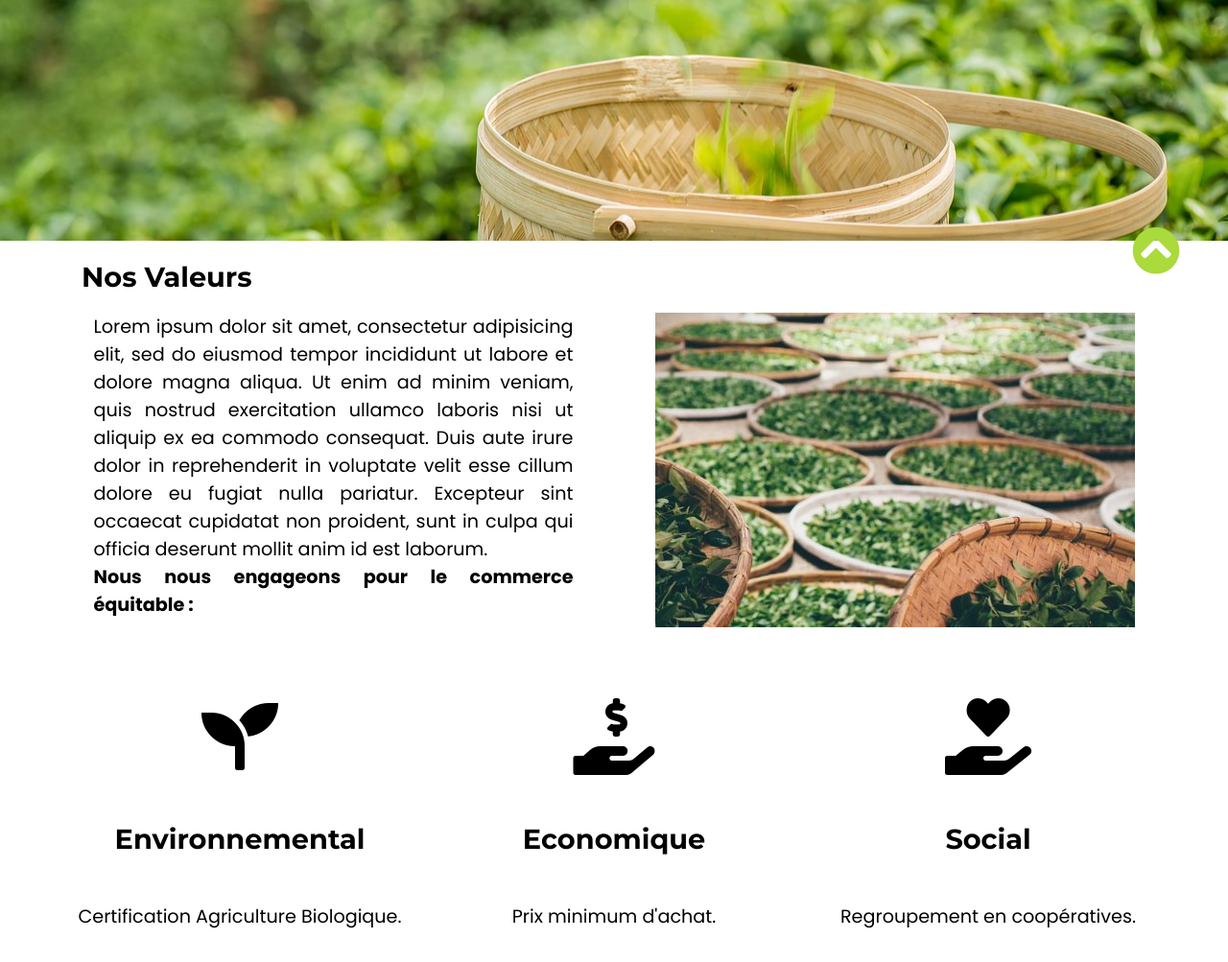
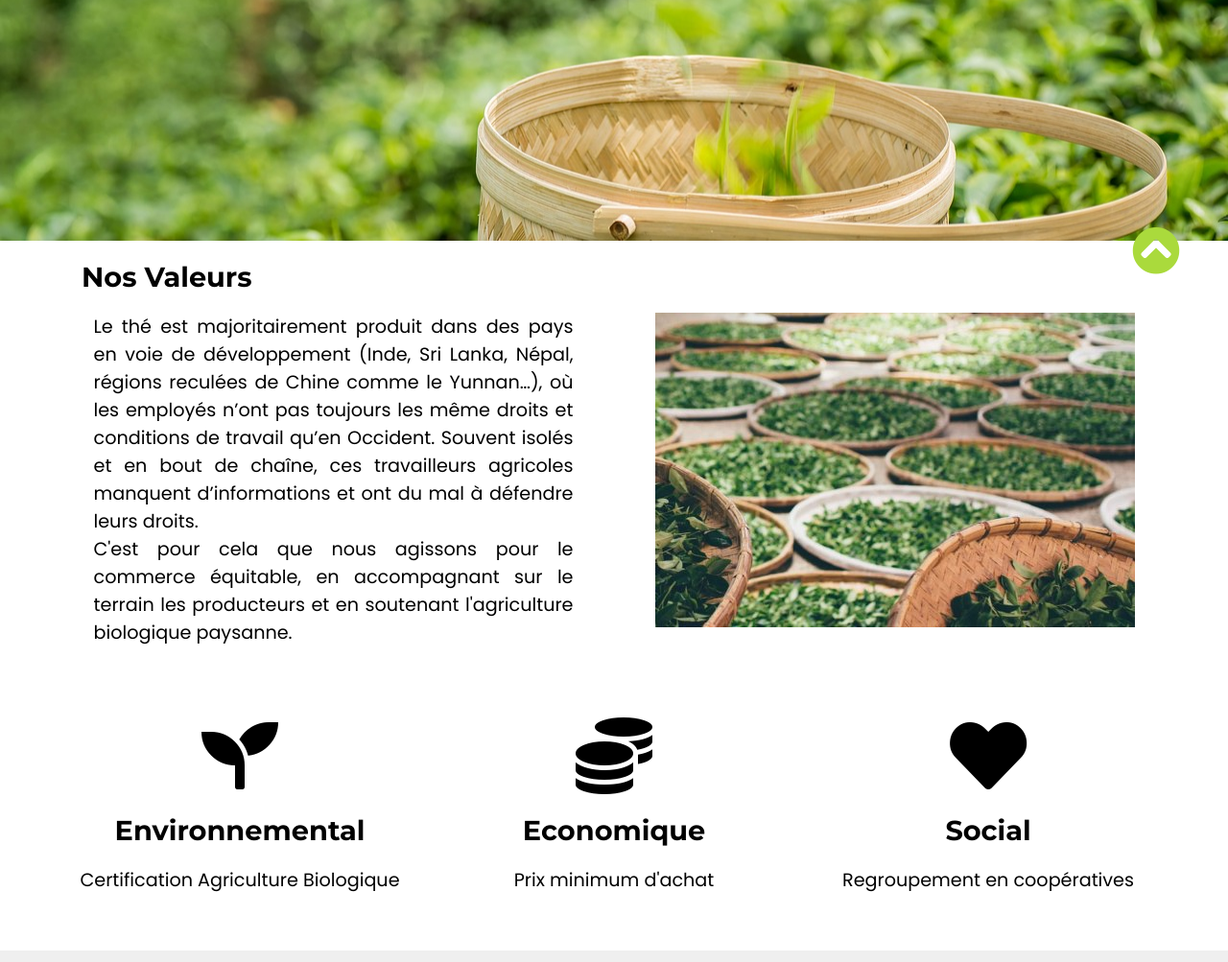
Before and after one commit to PN-Promo5/c1-html-css-projet-1-Adel-MKH, a plain HTML site: page index.html in a window 1280 px wide. Shown: the part 469-1472 px from the top of the page at 96% size. Drawn offline with Linux system fonts and the light colour scheme.

Commit message:
third commit

```diff
--- a/css/responsive.css
+++ b/css/responsive.css
@@ -74,7 +74,7 @@ h1 {
 }
 
 footer {
-  height: 1050px;
+  height: 1100px;
 }
 
 .footer-top, .footer-right, .list-footer {
@@ -82,9 +82,9 @@ footer {
   flex-direction: column;
 }
 
-.pseo {
+.p-seo {
   margin: 10px;
-  width: 95%;
+  width: 95%!important;
 }
 
 .footer-left img {
--- a/css/style.css
+++ b/css/style.css
@@ -114,7 +114,7 @@ h1 {
 }
 
 .btn_1 {
-  margin: 0 0 25px 20px;
+  margin: 10px 0 25px 20px;
   border-radius: 20px;
   cursor: pointer;
   background-color: #ffffff;
--- a/index.html
+++ b/index.html
@@ -3,7 +3,7 @@
 
 <head>
   <meta charset="utf-8">
-  <meta name="viewport" content="initial-scale=1.0, width=device-width">
+  <meta name="viewport" content="width=device-width, initial-scale=1, maximum-scale=1, user-scalable=0">
 
   <title>Tea World</title>
 
@@ -15,6 +15,7 @@
   <link rel="stylesheet" href="css/style.css">
   <!-- Responsive CSS Stylesheet -->
   <link rel="stylesheet" href="css/responsive.css">
+  <link rel="shortcut icon" href="image/logo_2.png" type="image/png">
 
 </head>
 
@@ -57,34 +58,32 @@
     <h2>Nos Valeurs</h2>
 
     <div id="concept">
-      <p id="intro">Lorem ipsum dolor sit amet, consectetur adipisicing elit, sed do eiusmod tempor incididunt ut labore et dolore magna aliqua. Ut enim ad minim veniam, quis nostrud exercitation ullamco laboris nisi ut aliquip ex ea commodo
-        consequat. Duis aute irure dolor in reprehenderit in voluptate velit esse cillum dolore eu fugiat nulla pariatur. Excepteur sint occaecat cupidatat non proident, sunt in culpa qui officia deserunt mollit anim id est laborum. <br><strong>Nous
-          nous engageons pour le commerce équitable : </strong></p>
-      <img src="image/concept.jpg">
+      <p id="intro">Le thé est majoritairement produit dans des pays en voie de développement (Inde, Sri Lanka, Népal, régions reculées de Chine comme le Yunnan…), où les employés n’ont pas toujours les même droits et conditions de travail qu’en Occident. Souvent isolés et en bout de chaîne, ces travailleurs agricoles manquent d’informations et ont du mal à défendre leurs droits. <br>C'est pour cela que nous agissons pour le commerce équitable, en accompagnant sur le terrain les producteurs et en soutenant l'agriculture biologique paysanne.</p>
+      <div><img src="image/concept.jpg"></div>
     </div>
     <br>
 
     <div class="Avantages">
 
       <ul class="box">
-        <i class="fas fa-seedling icon_1"></i><br>
-        <h2>Environnemental</h2><br>
-        <p>Certification Agriculture Biologique.</p>
+        <i class="fas fa-seedling icon_1"></i>
+        <h2>Environnemental</h2>
+        <p>Certification Agriculture Biologique </p>
 
       </ul>
 
       <div class="box">
-        <i class="fas fa-hand-holding-usd icon_1"></i><br>
-        <h2>Economique</h2><br>
+        <i class="fas fa-coins icon_1"></i>
+        <h2>Economique</h2>
 
-        <p>Prix minimum d'achat.</p>
+        <p>Prix minimum d'achat </p>
 
       </div>
 
       <div class="box">
-        <i class="fas fa-hand-holding-heart icon_1"></i><br>
-        <h2>Social</h2><br>
-        <p>Regroupement en coopératives.</p>
+        <i class="fas fa-heart icon_1"></i>
+        <h2>Social</h2>
+        <p>Regroupement en coopératives </p>
 
       </div>
 
@@ -192,7 +191,7 @@
 
       <div class="box border_clients">
         <div class="clients">
-          <div><h3>Céline</h3><img src="image/client-1.png"></div>
+          <div><h3>Emna</h3><img src="image/client-1.png"></div>
           <p class="star">
             <i class="fas fa-star"></i>
             <i class="fas fa-star"></i>
@@ -222,7 +221,7 @@
 
       <div class="box border_clients">
         <div class="clients">
-          <div><h3>Jean</h3><img src="image/client-3.png"></div>
+          <div><h3>Amine</h3><img src="image/client-3.png"></div>
           <p class="star">
             <i class="fas fa-star"></i>
             <i class="fas fa-star"></i>
```
Also changed, not shown: image/6d5d25b4-3f1a-498e-8d7a-d92547477cbf.png (deleted), image/logo_2.png (added).
